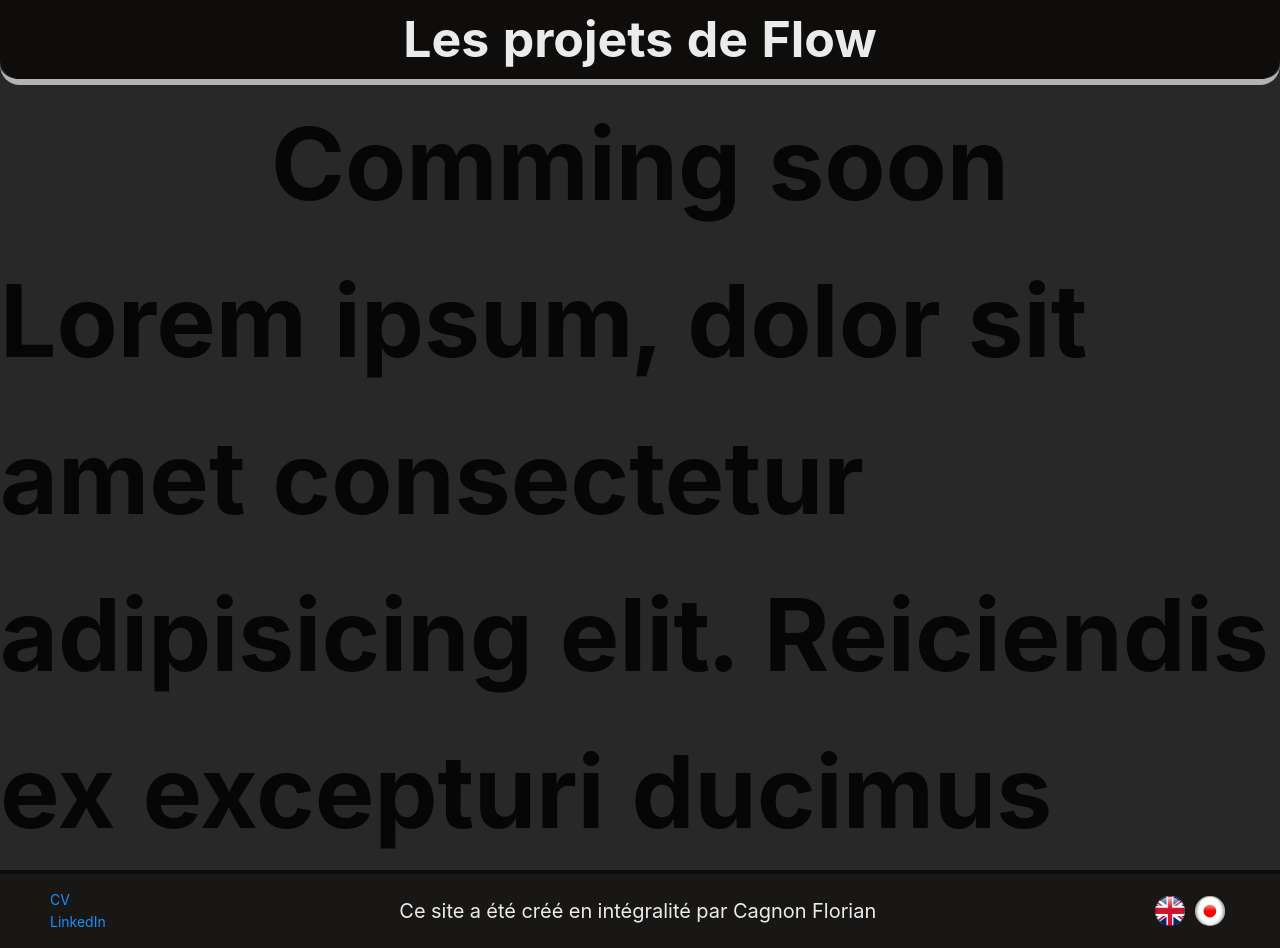
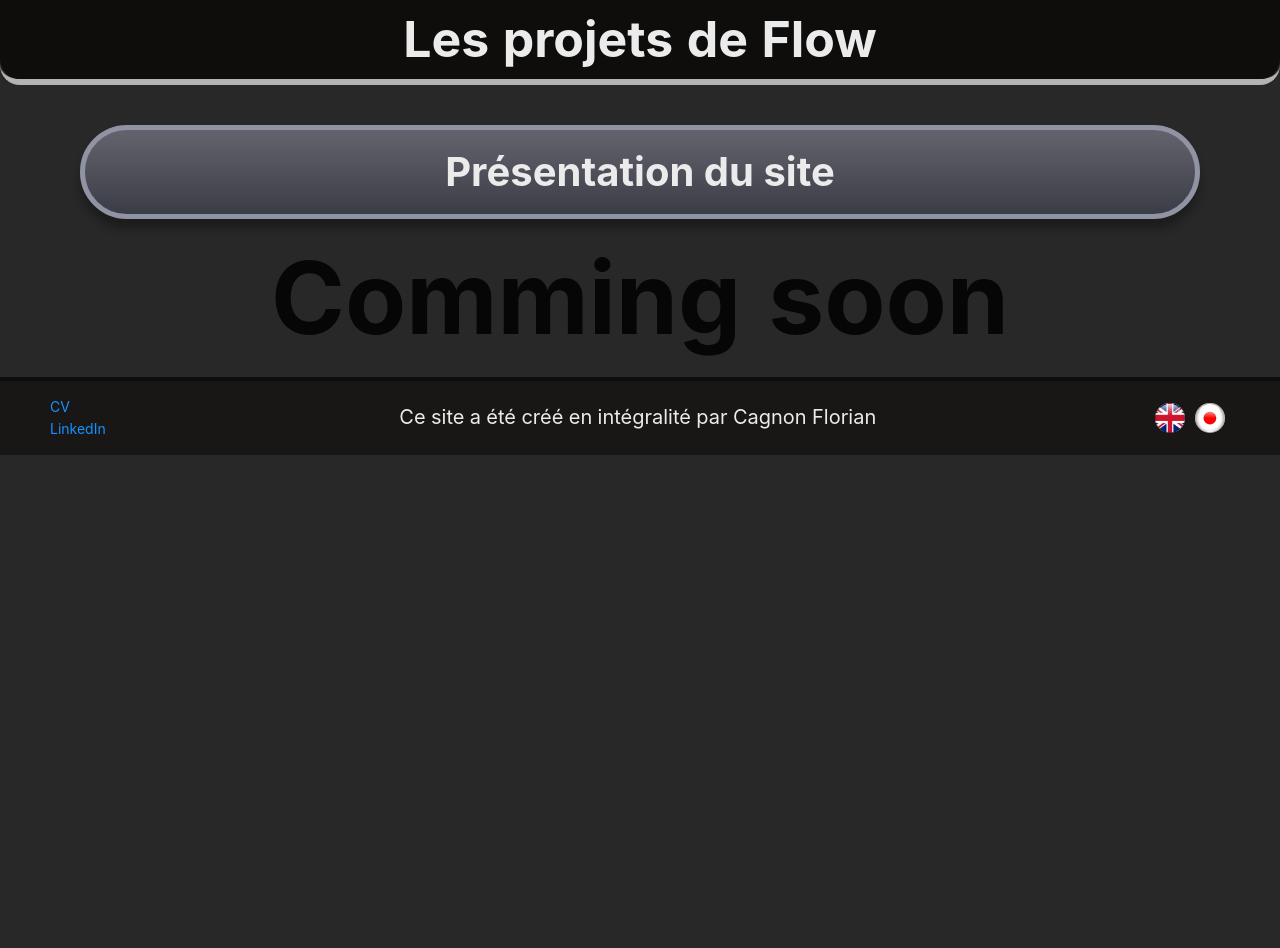
Before and after one commit to Florian59c/Site-Flow, a React (Create React App) app: page /projets in a window 1280 px wide. After the commit the page ends 800 px from the top, so only its background shows below. Built offline with nearby package versions, Linux system fonts and the light colour scheme.

Commit message:
creation d'un bouton lien vers projet (statique)

```diff
--- a/src/App.css
+++ b/src/App.css
@@ -145,8 +145,46 @@ p {
 
 /* Styles de la page des projets */
 
+.projetsContainer {
+  margin: 12rem 3rem 0 3rem;
+}
 
 
+
+
+
+
+
+
+/* boutons de la page projets */
+
+.boutonProjets button {
+  display: inline-block;
+  width: 100%;
+  border: 0.5rem solid rgb(144, 147, 163);
+  background-color: #444751;
+  border-radius: 5rem;
+  box-shadow: 0 1rem 1rem 0 rgb(0, 0, 0, 0.3);
+  background: linear-gradient(rgb(99, 99, 110), rgb(59, 61, 70));
+  box-sizing: border-box;
+}
+
+.boutonProjets h1 {
+  font-size: 4rem;
+  padding: 1rem 0;
+  color: rgb(235, 235, 235);
+}
+
+.boutonProjets button:hover {
+  border: 0.5rem solid rgb(164, 167, 183);
+  background-color: #585b65;
+  box-shadow: 0 0.5rem 0.5rem 0 rgb(0, 0, 0, 0.1);
+  background: linear-gradient(rgb(119, 119, 130), rgb(79, 81, 90));
+}
+
+.boutonProjets h1:hover {
+  color: white;
+}
 
 
 
@@ -183,7 +221,12 @@ p {
     position: relative;
   }
 
-  /*  */
+  /* Page des projets */
+
+  .projetsContainer {
+    margin: 4rem 8rem 0 8rem;
+  }
+
 
 
 
--- /dev/null
+++ b/src/components/BoutonProjets.js
@@ -0,0 +1,13 @@
+import React from 'react'
+
+const boutonProjets = () => {
+    return (
+        <div className='boutonProjets'>
+            <button>
+                <h1>Présentation du site</h1>
+            </button>
+        </div>
+    )
+}
+
+export default boutonProjets
--- a/src/components/Projets.js
+++ b/src/components/Projets.js
@@ -1,14 +1,16 @@
 import React from 'react'
 import Header from './Header'
 import Footer from './Footer'
+import BoutonProjets from './BoutonProjets'
 
 const Projets = () => {
   return (
     <div>
       <Header />
-      <div> {/* temporaire !!!!! */}
+      <div className='projetsContainer'>
+        <BoutonProjets />
+        {/* temporaire !!!!! */}
         <h1 style={{ textAlign: 'center' }}>Comming soon</h1>
-        <h1>Lorem ipsum, dolor sit amet consectetur adipisicing elit. Reiciendis ex excepturi ducimus</h1>
       </div>
       <Footer />
     </div>
```
